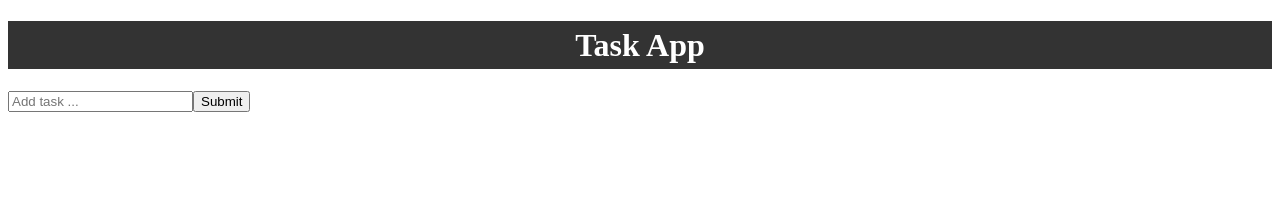
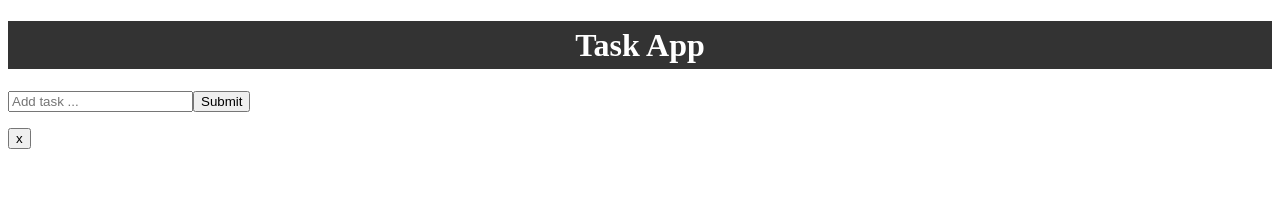
Before and after one commit to SalamanderCtesiphon/task-app-one, a React (Create React App) app: page / in a window 1280 px wide. Shown: the top 218 px of the page. Built offline with nearby package versions, Linux system fonts and the light colour scheme.

Commit message:
working on displaying the array

```diff
--- a/src/App.js
+++ b/src/App.js
@@ -2,6 +2,7 @@ import React, { Component } from "react";
 import uniqid from 'uniqid';
 import AddTask from "./components/AddTask";
 import Header from "./components/Header";
+import Overview from "./components/Overview";
 
 class App extends Component {
   state = {
@@ -13,11 +14,16 @@ class App extends Component {
     ]
   }
 
+  delTask = (id) => {
+    this.setState({ tasks: [...this.state.tasks.filter(task => task.id !=id)]})
+  }
+
   addTask = (title) => {
     const newTask = {
       id: uniqid(),
       title
     }
+    this.setState({ tasks: [...this.state.tasks, newTask]})
   }
 
   render() {
@@ -26,6 +32,7 @@ class App extends Component {
        <div className="container">
         <Header />
         <AddTask />
+        <Overview tasks={this.state.tasks} delTask={this.delTask}/>
        </div>
       </div>
     );
--- a/src/components/AddTask.js
+++ b/src/components/AddTask.js
@@ -4,6 +4,14 @@ export class AddTask extends Component {
   state = {
     title: ''
   }
+
+  onSubmit = (e) => {
+    e.preventDefault();
+    this.props.AddTask(this.state.title);
+    this.setState({ title: '' })
+  }
+
+  onChange = (e) => this.setState({ [e.target.name]: e.target.value });
 
   render() {
     return (
--- a/src/components/Overview.js
+++ b/src/components/Overview.js
@@ -1,8 +1,16 @@
 import React, { Component } from 'react';
+import TaskItem from "./TaskItem";
 
 class Overview extends Component {
+    render() {
+        return this.props.tasks.map((task) => (
+            <TaskItem key={task.id} task={task}
+            delTask={this.props.delTask} />
+        ))
+    }
 
 };
 
 
+
 export default Overview;
--- /dev/null
+++ b/src/components/TaskItem.js
@@ -0,0 +1,16 @@
+import React, { Component } from 'react'
+
+export class TaskItem extends Component {
+  render() {
+    return (
+      <div>
+        <p>
+            { this.props.task.title }
+            <button onClick={this.props.delTask.bind(this, this.props.task.id)}>x</button>
+        </p>
+      </div>
+    )
+  }
+}
+
+export default TaskItem
```
Lines whose indentation alone changed are shown as unchanged.
